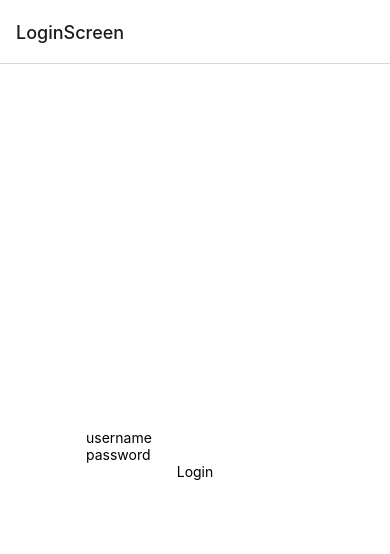
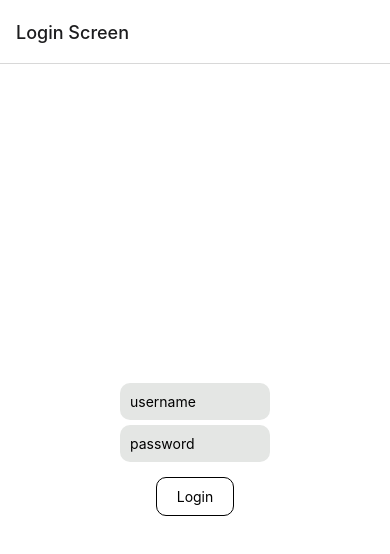
Before and after one commit to scditta/OwnerApp_G23, a React Native app: screen / in a window 390 px wide. Shown: the top 554 px of the page. Built offline with nearby package versions, Linux system fonts and the light colour scheme; no server answers.

Commit message:
styled login screen

```diff
--- a/App.js
+++ b/App.js
@@ -20,26 +20,10 @@ import Dashboard from './components/Dashboard';
 const Stack = createStackNavigator();
 export default function App() {
 
-  const logoutClicked = async (navigation) => {
-    try{
-      if(auth.currentUser === null){
-        console.log("There is no user to logout");
-      }else{
-        await signOut(auth);
-        navigation.navigate('LoginScreen');
-        console.log("Signed Out");
-        console.log(auth);
-      }
-    }catch(err){
-      console.log("Logout Error")
-      console.log(err)
-    }
-  }
-
   return (
     <NavigationContainer>
-      <Stack.Navigator initialRouteName='LoginScreen'>
-        <Stack.Screen name='LoginScreen' component={Login}/>
+      <Stack.Navigator initialRouteName='Login Screen'>
+        <Stack.Screen name='Login Screen' component={Login}/>
         <Stack.Screen name='Dashboard' component={Dashboard}
           options={({navigation}) => ({
             headerShown: false,
--- a/components/Dashboard.js
+++ b/components/Dashboard.js
@@ -6,6 +6,7 @@ import { createBottomTabNavigator } from '@react-navigation/bottom-tabs';
 
 //firebase imports
 import { auth } from "../firebaseConfig";
+import { signOut } from "firebase/auth";
 
 import Listings from "./Listings";
 import Manager from "./Manager";
@@ -22,6 +23,22 @@ export default function Dashboard() {
       //console.log(auth.currentUser);
     }
   }, []);
+
+  const logoutClicked = async (navigation) => {
+    try{
+      if(auth.currentUser === null){
+        console.log("There is no user to logout");
+      }else{
+        await signOut(auth);
+        navigation.navigate('LoginScreen');
+        console.log("Signed Out");
+        console.log(auth);
+      }
+    }catch(err){
+      console.log("Logout Error")
+      console.log(err)
+    }
+  }
 
     return (
     <Tab.Navigator initialRouteName="Listings">
--- a/components/Login.js
+++ b/components/Login.js
@@ -30,9 +30,9 @@ export default function Login({navigation}) {
 
     return (
       <View style={styles.container}>
-        <TextInput onChangeText={setUserName} value={username} placeholder="username" keyboardType="email-address"/>
-        <TextInput secureTextEntry={true} onChangeText={setPassword} value={password} placeholder="password" keyboardType="default"/>
-        <Pressable onPress={loginClicked}>
+        <TextInput style={styles.input} onChangeText={setUserName} value={username} placeholder="username" keyboardType="email-address"/>
+        <TextInput style={styles.input} secureTextEntry={true} onChangeText={setPassword} value={password} placeholder="password" keyboardType="default"/>
+        <Pressable onPress={loginClicked} style={styles.pressable} >
           <Text>Login</Text>
         </Pressable>
       </View>
@@ -46,4 +46,19 @@ export default function Login({navigation}) {
       alignItems: 'center',
       justifyContent: 'center',
     },
+    input: {
+      width: 150,
+      padding: 10,
+      borderRadius: 10,
+      backgroundColor:'#e4e6e4',
+      marginBottom: 5
+    },
+    pressable: {
+      paddingHorizontal: 20,
+      paddingVertical: 10,
+      borderWidth:1,
+      borderRadius:10,
+      alignItems:'center',
+      marginVertical: 10
+    }
   });
```
